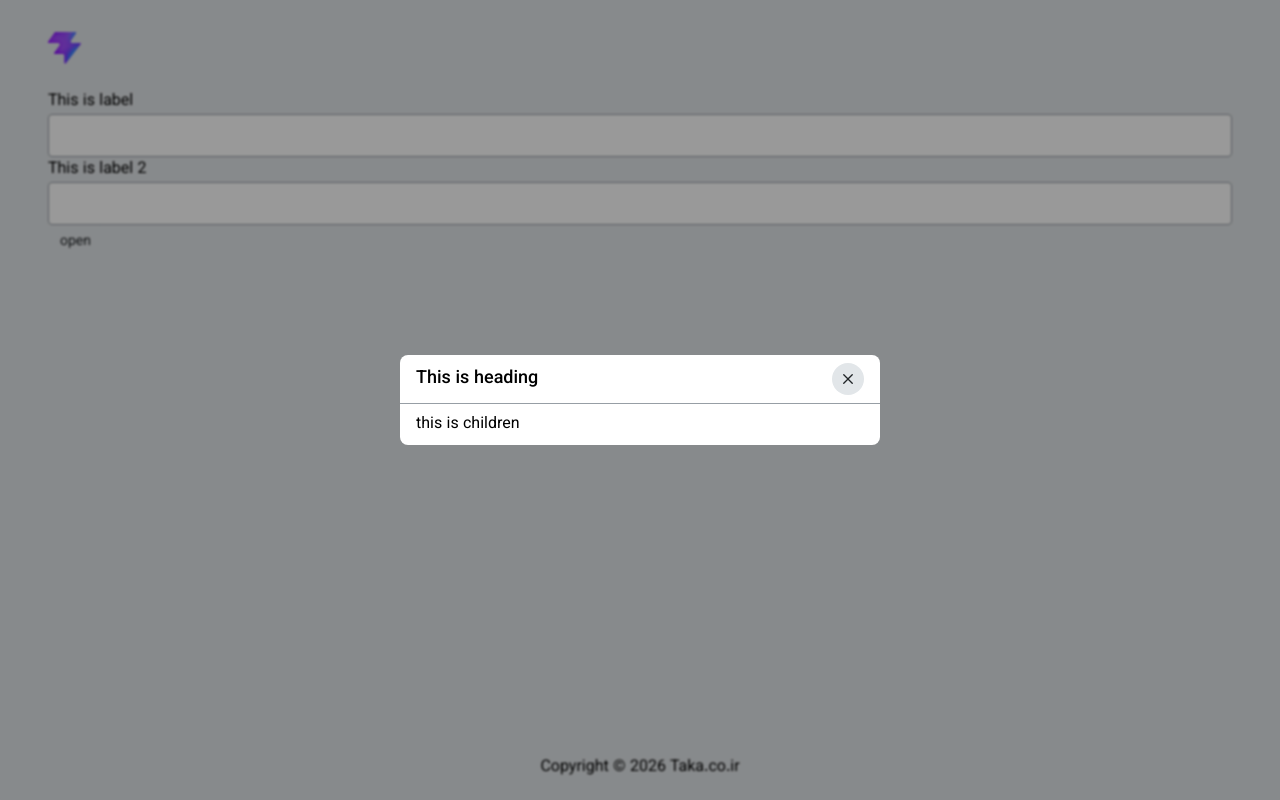
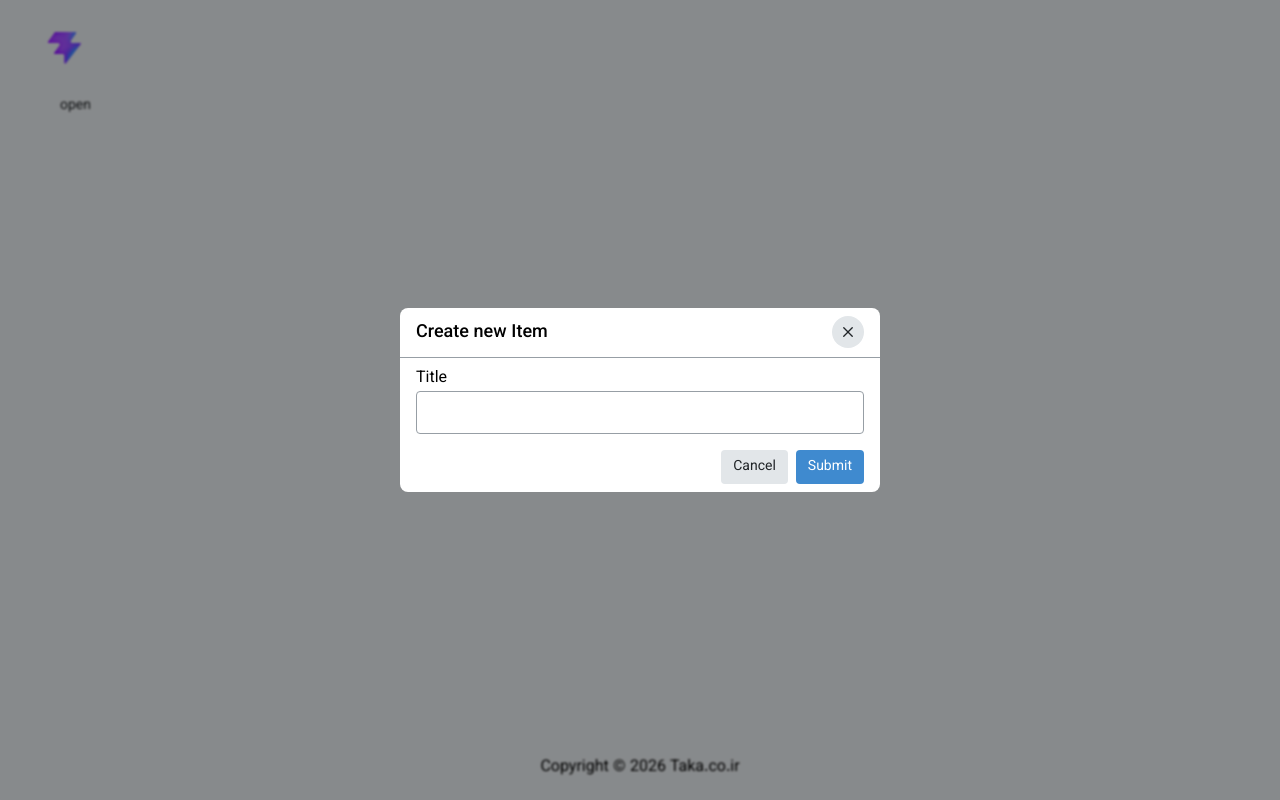
Before and after one commit to amir3321/react-learn, a React (Vite) app: page /board/1 in a window 1280 px wide. Both pictures are taken after a click on the button "open". Built offline with nearby package versions, Linux system fonts and the light colour scheme.

Commit message:
add create list item modal

```diff
--- /dev/null
+++ b/src/components/CreateListItemModal/CreateListItemModal.module.css
@@ -0,0 +1,11 @@
+.create-list-item-modal{
+form{
+    display: grid;
+    gap:1rem;
+    .action{
+        display: flex;
+        justify-content: flex-end;
+        gap: 0.5rem;
+    }
+}
+}
--- /dev/null
+++ b/src/components/CreateListItemModal/CreateListItemModal.tsx
@@ -0,0 +1,28 @@
+import styles from '@/components/CreateListItemModal/CreateListItemModal.module.css';
+import type { ComponentProps, ReactNode } from 'react';
+import Modal from '../Modal/Modal';
+import TextInput from '../TextInput/TextInput';
+import Button from '../Button/Button';
+import clsx from 'clsx';
+
+type Props=Omit<ComponentProps<typeof Modal>,'children'|'heading'>;
+
+export default function CreateListItemModal({contentClassName, ref,...otherProps}:Props): ReactNode {
+  return (
+
+      <Modal ref={ref} contentClassName={clsx(styles['create-list-item-modal'],contentClassName)}
+      heading='Create new Item'
+      {...otherProps}>
+        <form action="">
+          <TextInput label='Title'/>
+          <div className={styles.action}>
+            <Button type='button'>Cancel</Button>
+            <Button color='primary'>Submit</Button>
+
+          </div>
+        </form>
+
+        </Modal>
+
+  );
+}
--- a/src/components/Modal/Modal.tsx
+++ b/src/components/Modal/Modal.tsx
@@ -7,11 +7,12 @@ import clsx from 'clsx';
 
 type Props=ComponentProps<'dialog'> &{
   ref:RefObject<HTMLDialogElement | null >;
+  contentClassName?:string;
   heading:string;
 }
 //از روی ...otherProps برش میداریم بعد از اجرای ایونت خودمون دوباره داش میزنیم مثل کلیک کاربر
 export default function Modal({
-  ref,className,heading,children,onClick,...otherProps
+  ref,contentClassName,className,heading,children,onClick,...otherProps
 }:Props): ReactNode {
 
 const handleDialogClick=(e:MouseEvent<HTMLDialogElement>):void=>{
@@ -34,14 +35,13 @@ const handleDialogClick=(e:MouseEvent<HTMLDialogElement>):void=>{
       {...otherProps}>
         <header>
           <div className={styles.heading}>{heading}</div>
+          <div className={styles.action}>
           <IconButton onClick={handleCloseButtonClick}>
             <MingcuteCloseLine/>
           </IconButton>
-
+          </div>
         </header>
-        <main>
-          {children}
-        </main>
+        <main className={contentClassName}>{children}</main>
       </dialog>
       </>
 
--- a/src/components/TextInput/TextInput.tsx
+++ b/src/components/TextInput/TextInput.tsx
@@ -2,9 +2,11 @@ import styles from '@/components/TextInput/TextInput.module.css';
 import clsx from 'clsx';
 import { useId, type ComponentProps, type ReactNode } from 'react';
 
+
+
 type Props=ComponentProps<'input'> &{
   label:string;
-}
+  }
 export default function TextInput({className ,label,...otherProps}:Props): ReactNode {
   const id=useId();
   return (
--- a/src/index.css
+++ b/src/index.css
@@ -6,6 +6,8 @@
   padding: 0;
 }
 html {
+  caret-color: var(--color-primary);
+  accent-color: var(--color-primary);
   font-family: "vazirmatn", sans-serif;
 }
 
--- a/src/pages/BoardPage/BoardPage.tsx
+++ b/src/pages/BoardPage/BoardPage.tsx
@@ -1,5 +1,6 @@
 // import Board from "@/components/Board/Board";
 import Button from "@/components/Button/Button";
+import CreateListItemModal from "@/components/CreateListItemModal/CreateListItemModal";
 import Modal from "@/components/Modal/Modal";
 import TextInput from "@/components/TextInput/TextInput";
 
@@ -22,12 +23,10 @@ export const BoardPage = (): ReactNode => {
       <ActiveItemProvider>
         <div className={styles["board-page"]}>
           {/* <Board /> */}
-          <TextInput label="This is label"></TextInput>
-           <TextInput label="This is label 2"></TextInput>
-           <Button onClick={handleOpenButtonClick}>open</Button>
-          <Modal ref={ref} heading="This is heading">
-            this is children
-          </Modal>
+          <Button onClick={handleOpenButtonClick}>open</Button>
+          <CreateListItemModal ref={ref}/>
+
+
         </div>
       </ActiveItemProvider>
     </BoardProvider>
```
